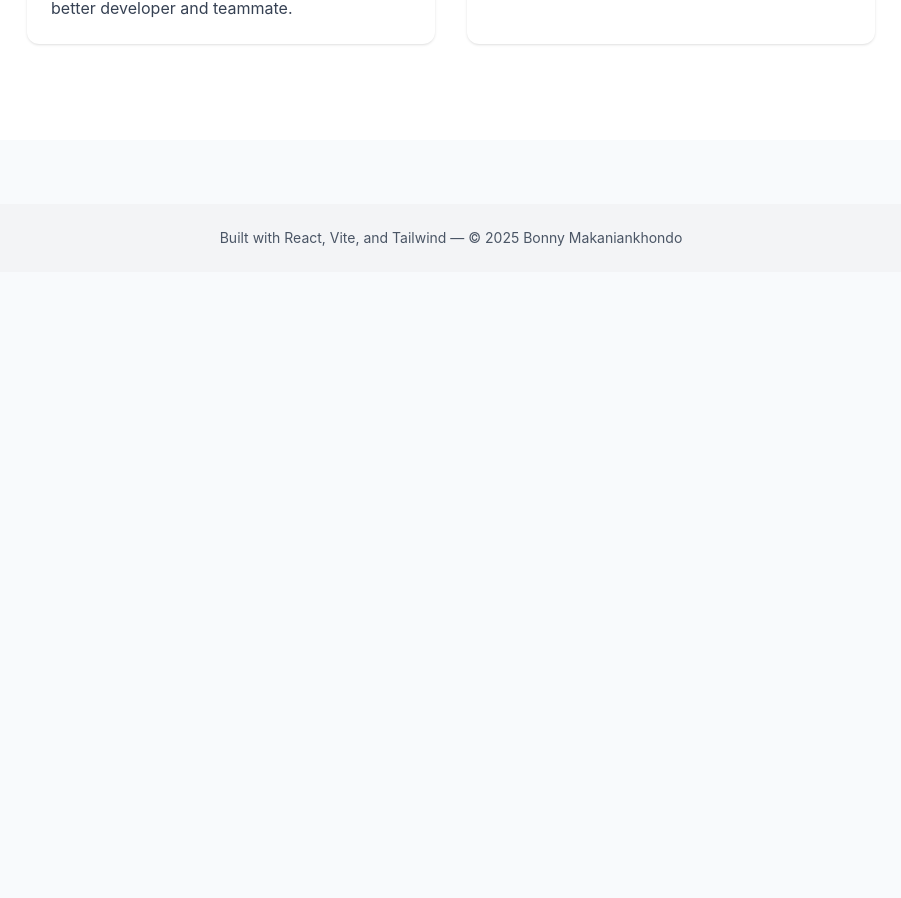
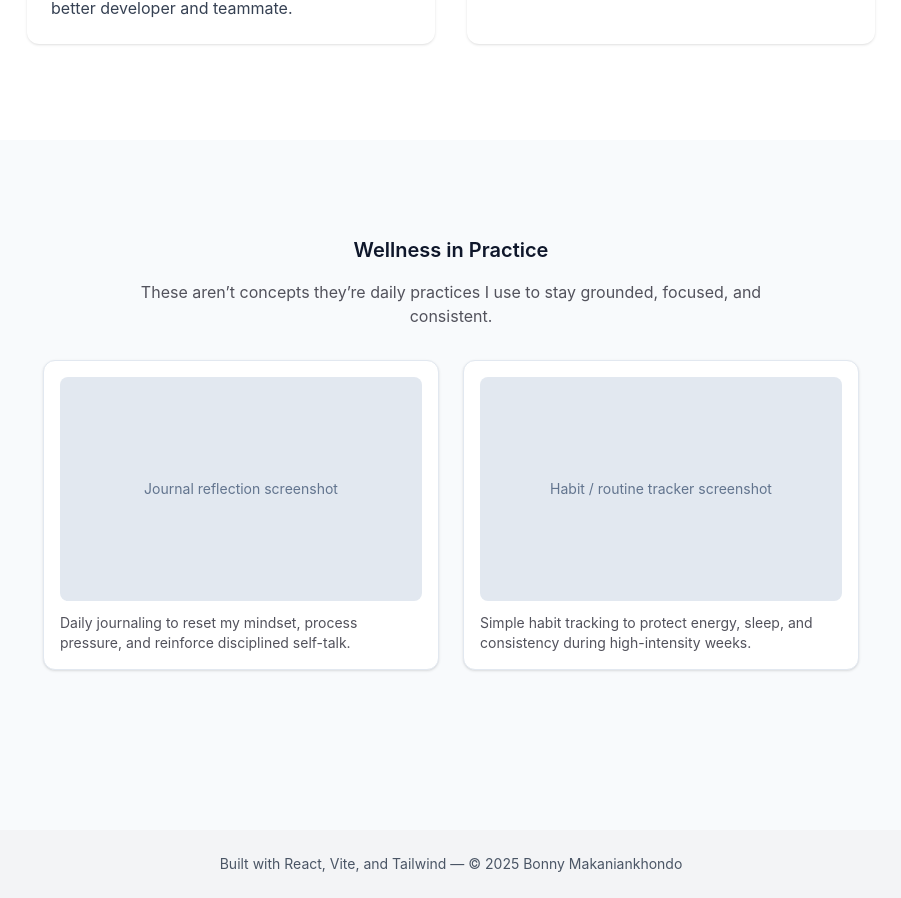
Before and after one commit to bonny2long/icstarsPort, a React (Vite) app: page /wellness in a window 1280 px wide. Shown: the part 1656-2554 px from the top of the page, without its empty margins (189-1090 px from the left). Before the commit the page ends 1928 px from the top, so only its background shows below. Built offline with nearby package versions, Linux system fonts and the light colour scheme.

Commit message:
feat: add new Contact, GeekWeek, Home, and Wellness pages to the portfolio

```diff
--- a/src/pages/Contact.jsx
+++ b/src/pages/Contact.jsx
@@ -38,8 +38,8 @@ export default function Contact() {
           {/* Intro text */}
           <p className="mb-6 text-zinc-700">
             Thank you for taking the time to explore my work and journey. If
-            anything here resonates — whether it&apos;s my engineering approach,
-            leadership mindset, or the systems I&apos;ve built — I&apos;d love
+            anything here resonates, whether it&apos;s my engineering approach,
+            leadership mindset, or the systems I&apos;ve built. I&apos;d love
             to connect.
           </p>
 
--- a/src/pages/GeekWeek.jsx
+++ b/src/pages/GeekWeek.jsx
@@ -13,7 +13,7 @@ export default function GeekWeek() {
 
         <p className="mb-4 text-zinc-700">
           Geek Week was one of the most intense parts of i.c.stars. We had fifteen
-          technical tasks — SQL, Excel, hotkeys, data analysis, and more — all
+          technical tasks — SQL, Excel, hotkeys, data analysis, and more, all
           under strict time and performance expectations. Everything was tracked.
         </p>
 
@@ -36,7 +36,7 @@ export default function GeekWeek() {
   </div>
 
         <p className="text-zinc-700">
-          The pressure wasn’t just technical — it was mental. I started measuring
+          The pressure wasn’t just technical, it was mental. I started measuring
           myself against others instead of focusing on my own progress.
         </p>
       </Section>
@@ -51,7 +51,7 @@ export default function GeekWeek() {
 
         <p className="mb-4 text-zinc-700">
           Momentum built with each small win. By the end of the day, I was close,
-          but not done — so I came back on Saturday.
+          but not done, so I came back on Saturday.
         </p>
 
         <div className="w-full h-64 bg-slate-200 rounded-xl flex items-center justify-center text-slate-500 text-sm mb-8">
@@ -79,7 +79,7 @@ export default function GeekWeek() {
           <li>Stronger SQL fundamentals.</li>
           <li>Faster, more accurate Excel work and hotkeys.</li>
           <li>Better debugging under time pressure.</li>
-          <li>More disciplined use of GitHub and version control.</li>
+
         </ul>
 
         <p className="mb-3 font-medium text-slate-900">
--- a/src/pages/Home.jsx
+++ b/src/pages/Home.jsx
@@ -58,11 +58,11 @@ export default function Home() {
 
           <p className="text-zinc-700 leading-relaxed mb-4">
             This site is more than a list of projects. It is a snapshot of who
-            I've become — someone who shows up prepared and builds with intent.
+            I've become, someone who shows up prepared and builds with intent.
           </p>
 
           <p className="text-zinc-700 leading-relaxed font-medium">
-            My purpose is to empower — with code, leadership, and consistency.
+            My purpose is to empower with code, leadership, and consistency.
           </p>
         </section>
       </Section>
--- a/src/pages/Wellness.jsx
+++ b/src/pages/Wellness.jsx
@@ -13,7 +13,7 @@ export default function Wellness() {
         />
       </Section>
 
-      {/* WELLNESS AREAS */}
+      {/* WELLNESS CARDS */}
       <Section bg="subtle">
         <div className="grid gap-8 md:grid-cols-2">
           <Card title="Financial Wellness">
@@ -24,9 +24,7 @@ export default function Wellness() {
               just reacts to the moment.
             </p>
 
-            <p className="mb-2 font-medium">
-              Short-term goals (6–12 months):
-            </p>
+            <p className="mb-2 font-medium">Short-term goals (6–12 months):</p>
             <ul className="list-disc list-inside mb-3 space-y-1">
               <li>Build a 3–6 month emergency fund.</li>
               <li>Create a consistent budgeting routine.</li>
@@ -34,9 +32,7 @@ export default function Wellness() {
               <li>Save toward learning resources and tools.</li>
             </ul>
 
-            <p className="mb-2 font-medium">
-              Long-term goals (1–5 years):
-            </p>
+            <p className="mb-2 font-medium">Long-term goals (1–5 years):</p>
             <ul className="list-disc list-inside space-y-1">
               <li>Pay down debt strategically.</li>
               <li>Build investment habits and retirement savings.</li>
@@ -48,14 +44,12 @@ export default function Wellness() {
           <Card title="Emotional Wellness">
             <p className="mb-3">
               One of the biggest shifts at i.c.stars was realizing how powerful
-              my inner voice is. I created a daily alignment practice that
-              starts my mornings with gratitude, intention, and belief in my
-              ability to solve hard problems.
+              my inner voice is. I created a daily alignment practice that starts
+              my mornings with gratitude, intention, and belief in my ability to
+              solve hard problems.
             </p>
 
-            <p className="mb-2 font-medium">
-              Themes in my self-talk:
-            </p>
+            <p className="mb-2 font-medium">Themes in my self-talk:</p>
             <ul className="list-disc list-inside space-y-1">
               <li>I choose to start my day with purpose.</li>
               <li>I am capable of finding solutions to hard problems.</li>
@@ -73,13 +67,11 @@ export default function Wellness() {
           <Card title="Mental Wellness">
             <p className="mb-3">
               The intensity of the program taught me to pay attention to my
-              mental energy. Between coding, deadlines, and presentations, I
-              had to learn how to reset, refocus, and protect my momentum.
+              mental energy. Between coding, deadlines, and presentations, I had
+              to learn how to reset, refocus, and protect my momentum.
             </p>
 
-            <p className="mb-2 font-medium">
-              Strategies that help me stay steady:
-            </p>
+            <p className="mb-2 font-medium">Strategies that help me stay steady:</p>
             <ul className="list-disc list-inside space-y-1">
               <li>Short breaks to reset focus.</li>
               <li>Journaling when I feel overwhelmed.</li>
@@ -96,14 +88,12 @@ export default function Wellness() {
 
           <Card title="Physical Wellness">
             <p className="mb-3">
-              My day starts at 5:30 AM with movement. I train, then journal,
-              then get ready for work. That routine anchors my discipline and
-              sets the tone for how I show up in everything else.
+              My day starts at 5:30 AM with movement. I train, then journal, then
+              get ready for work. That routine anchors my discipline and sets the
+              tone for how I show up in everything else.
             </p>
 
-            <p className="mb-2 font-medium">
-              What this routine gives me:
-            </p>
+            <p className="mb-2 font-medium">What this routine gives me:</p>
             <ul className="list-disc list-inside space-y-1">
               <li>Focus before I even open my laptop.</li>
               <li>Stress relief during intense weeks.</li>
@@ -119,6 +109,42 @@ export default function Wellness() {
           </Card>
         </div>
       </Section>
+
+      {/* WELLNESS IN PRACTICE */}
+      <Section bg="default">
+        <div className="max-w-5xl mx-auto px-4">
+          <h2 className="text-xl font-semibold text-slate-900 mb-4 text-center">
+            Wellness in Practice
+          </h2>
+
+          <p className="text-zinc-600 text-center max-w-2xl mx-auto mb-8">
+            These aren’t concepts they’re daily practices I use to stay grounded,
+            focused, and consistent.
+          </p>
+
+          <div className="grid gap-6 md:grid-cols-2">
+            <div className="bg-white border border-slate-200 rounded-xl p-4 shadow-sm">
+              <div className="w-full h-56 bg-slate-200 rounded-lg flex items-center justify-center text-slate-500 text-sm mb-3">
+                Journal reflection screenshot
+              </div>
+              <p className="text-sm text-zinc-600">
+                Daily journaling to reset my mindset, process pressure, and reinforce
+                disciplined self-talk.
+              </p>
+            </div>
+
+            <div className="bg-white border border-slate-200 rounded-xl p-4 shadow-sm">
+              <div className="w-full h-56 bg-slate-200 rounded-lg flex items-center justify-center text-slate-500 text-sm mb-3">
+                Habit / routine tracker screenshot
+              </div>
+              <p className="text-sm text-zinc-600">
+                Simple habit tracking to protect energy, sleep, and consistency during
+                high-intensity weeks.
+              </p>
+            </div>
+          </div>
+        </div>
+      </Section>
     </>
   );
 }
```
